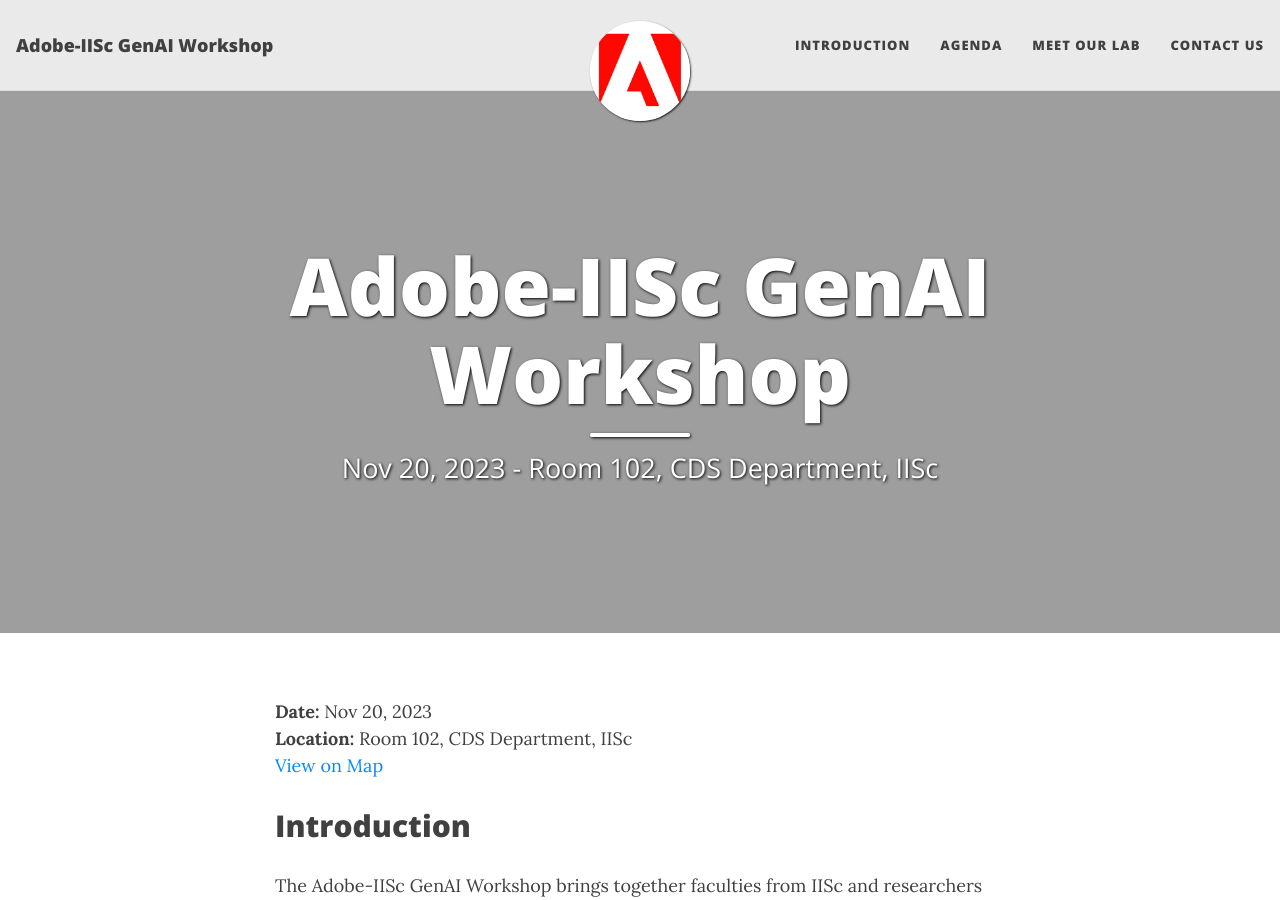
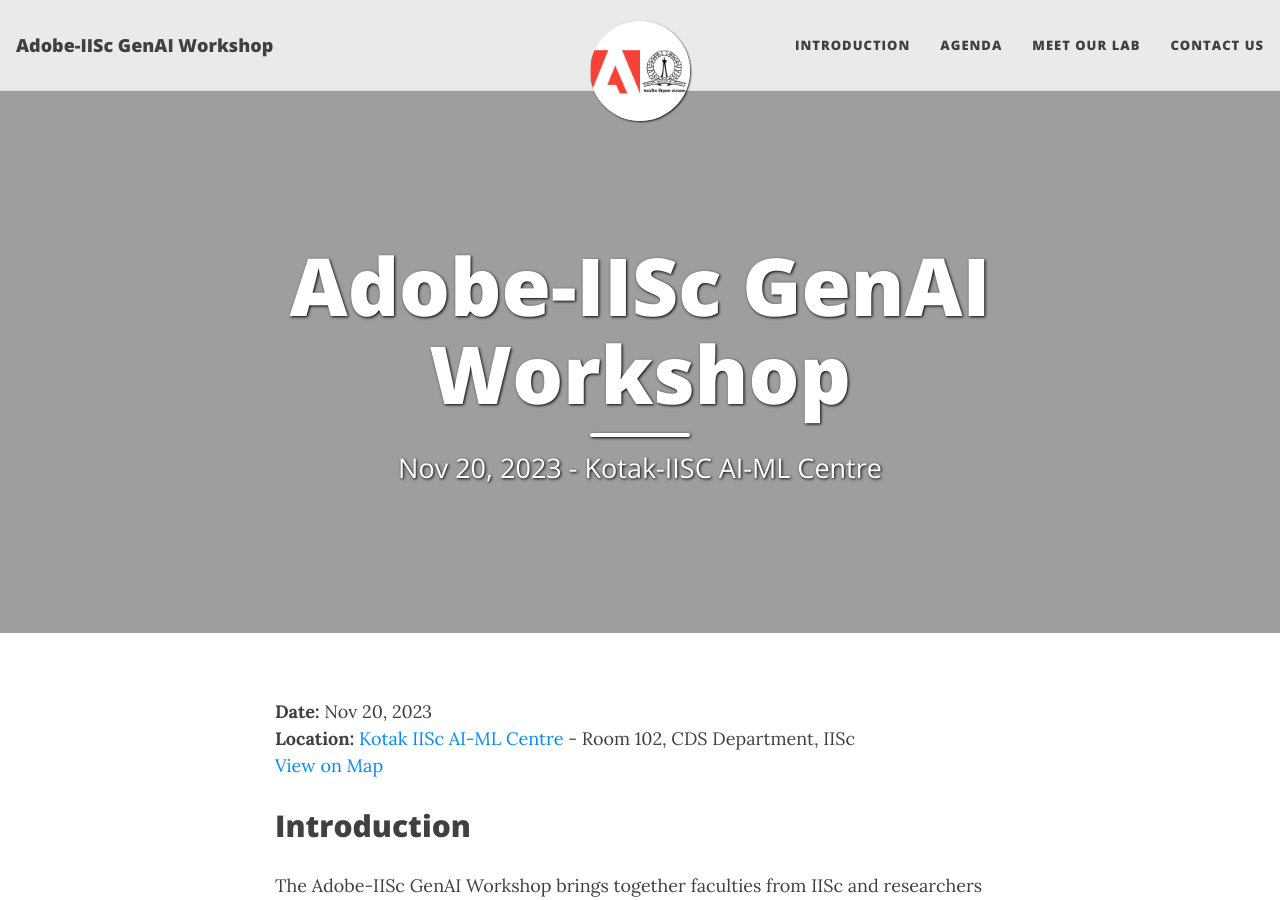
Before and after one commit to adobe-iisc-workshop/adobe-disc-workshop.github.io, a Jekyll site: the page built from index.md, in a window 1280 px wide and 900 px high. Built offline with Jekyll 4.4.1, drawn with Linux system fonts in a browser that asks for light colours; nearby versions of some CDN libraries; some of the changed text lies outside the part shown.

Commit message:
minor changes

```diff
--- a/_config.yml
+++ b/_config.yml
@@ -31,10 +31,10 @@ navbar-links:
 
 # Image to show in the navigation bar - works best with a square image
 # Remove this parameter if you don't want an image in the navbar
-avatar: "/assets/img/adobe2.png"
+avatar: "/assets/img/adobe-iisc.png"
 
 # By default, the image is cut into a circle. You can disable this behaviour by setting 'round-avatar: false'
-round-avatar: true
+# round-avatar: true
 
 # If you want to have an image logo in the top-left corner instead of having the title of the website,
 # then specify the following parameter
@@ -96,7 +96,7 @@ round-avatar: true
 
 # How to display the link to your website in the footer
 # Remove this if you don't want a link in the footer
-url-pretty: "MyWebsite.com"
+# url-pretty: "MyWebsite.com"
 
 # Excerpt word length - Truncate the excerpt of each post on the feed page to the specified number of words
 excerpt_length: 50
--- a/index.md
+++ b/index.md
@@ -1,12 +1,12 @@
 ---
 layout: page
 title: Adobe-IISc GenAI Workshop
-subtitle: Nov 20, 2023 - Room 102, CDS Department, IISc
+subtitle: Nov 20, 2023 - Kotak-IISC AI-ML Centre
 cover-img: assets/img/bg2.jpg
 ---
 
 **Date:** Nov 20, 2023
-**Location:** Room 102, CDS Department, IISc
+**Location:** [Kotak IISc AI-ML Centre](http://kiac.iisc.ac.in ) - Room 102, CDS Department, IISc
 [View on Map](https://maps.app.goo.gl/nmzxTuTwRXZ1veuV7)
 
 ## Introduction
```
Also changed, not shown: assets/img/adobe-iisc.png (added).
